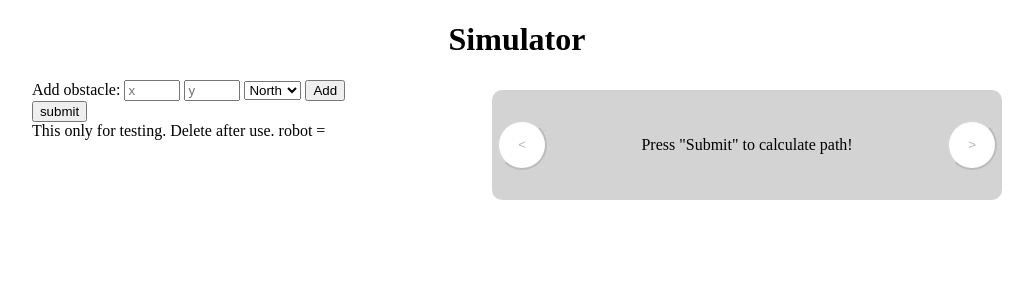
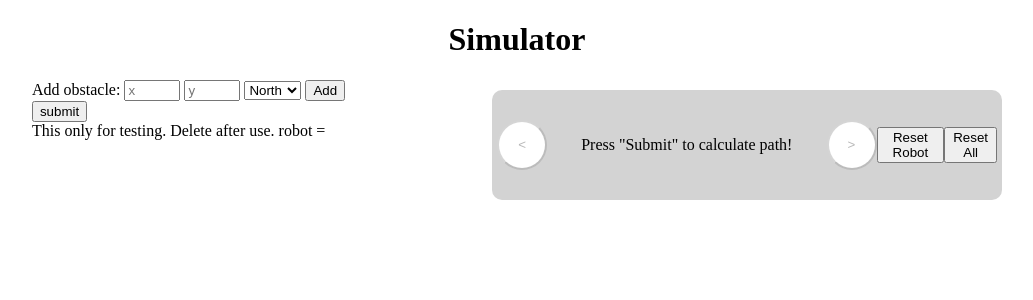
Before and after one commit to Qhoebe/MDP-Group2, a Python web app: template algo/templates/simulator.html in a window 1280 px wide. Shown: the top 300 px of the page, without its empty margins (123-1156 px from the left). Run offline with Jinja, Linux system fonts and the light colour scheme; the template is opened without the code that fills it, so the values that code supplies are empty.

Commit message:
reset all and robot buttons

```diff
--- a/algo/templates/simulator.html
+++ b/algo/templates/simulator.html
@@ -79,6 +79,7 @@
             document.getElementById('curr-step').innerHTML =  instruction(commands[position]) ;
             document.getElementById('next-step').innerHTML =  instruction(commands[position+1]) ;
         });
+
 
 
         function default_grid() {
@@ -171,10 +172,13 @@
             rows = robot_grid(rows);
             return rows.join('');
         }
+
         document.addEventListener('DOMContentLoaded', function () {
             // Call the default_grid function and set the generated HTML as innerHTML of the table-container
             document.getElementById('table-container').innerHTML = '<table>' + create_grid() + '</table>';
         });
+
+
     </script>
 </head>
 <body>
@@ -231,7 +235,12 @@
                 <button type="submit">submit</button>
             </form>
             <div>This only for testing. Delete after use. robot = {{robot}}</div>
+
+
+
+
         </div>
+
         <!-- Displaying Simulator Grids -->
         <div style="display:flex;flex-direction: column;align-items: center;">
             <div id="table-container" style="padding:5px"></div>
@@ -267,8 +276,13 @@
                                 <div id="next-step" style="text-align: center;"></div>
                             </div>
                         </div>
+
+
                     </div>
                 {% endif %}
+
+
+
 
                 {%if path|length > 0 and position < (path|length - 1) %}
                     <form action="/next_step" method="get">
@@ -280,6 +294,18 @@
                     </form>
                 {% endif %}
 
+                <button type="submit">Reset Robot</button>
+                <!-- <button id="resetrobot" onclick="ResetRobotContent()">Reset Robot</button> -->
+
+                <!-- Container to display content -->
+                <div id="robotContainer"></div>
+
+                <!-- <button id="resetall" onclick="ResetAllContent()">Reset All</button> -->
+
+                <button type="submit">Reset All</button>
+                <!-- Container to display content -->
+                <div id="resetallContainer"></div>
+
             </div>
         </div>
 
```
